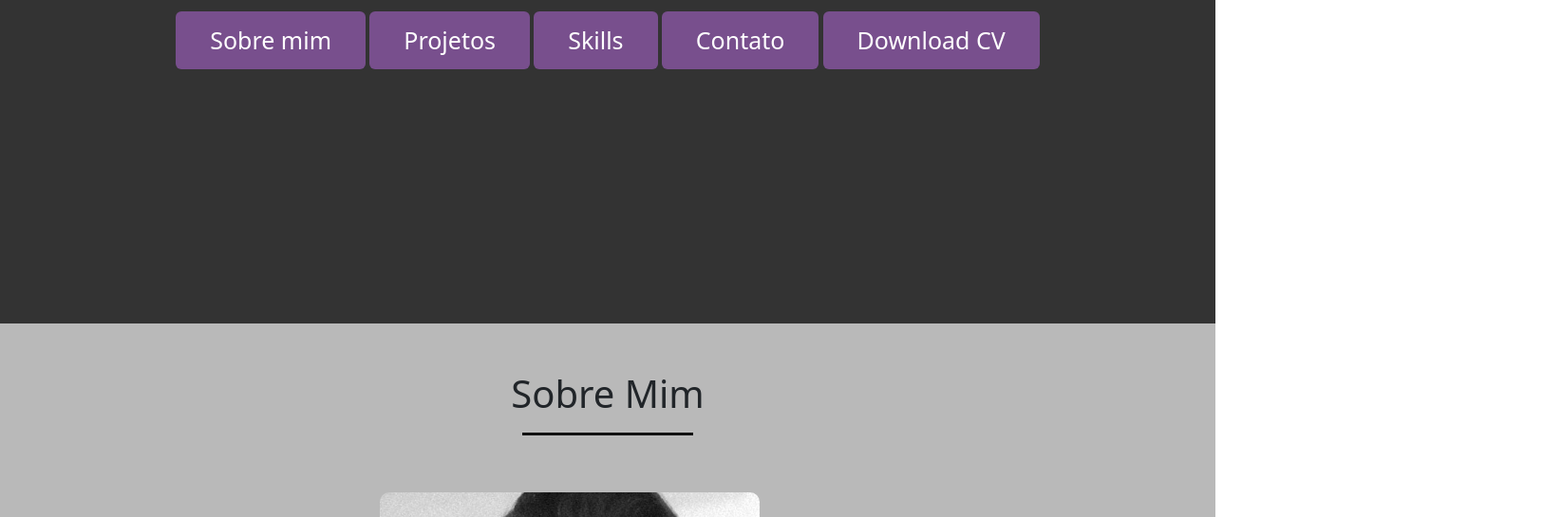
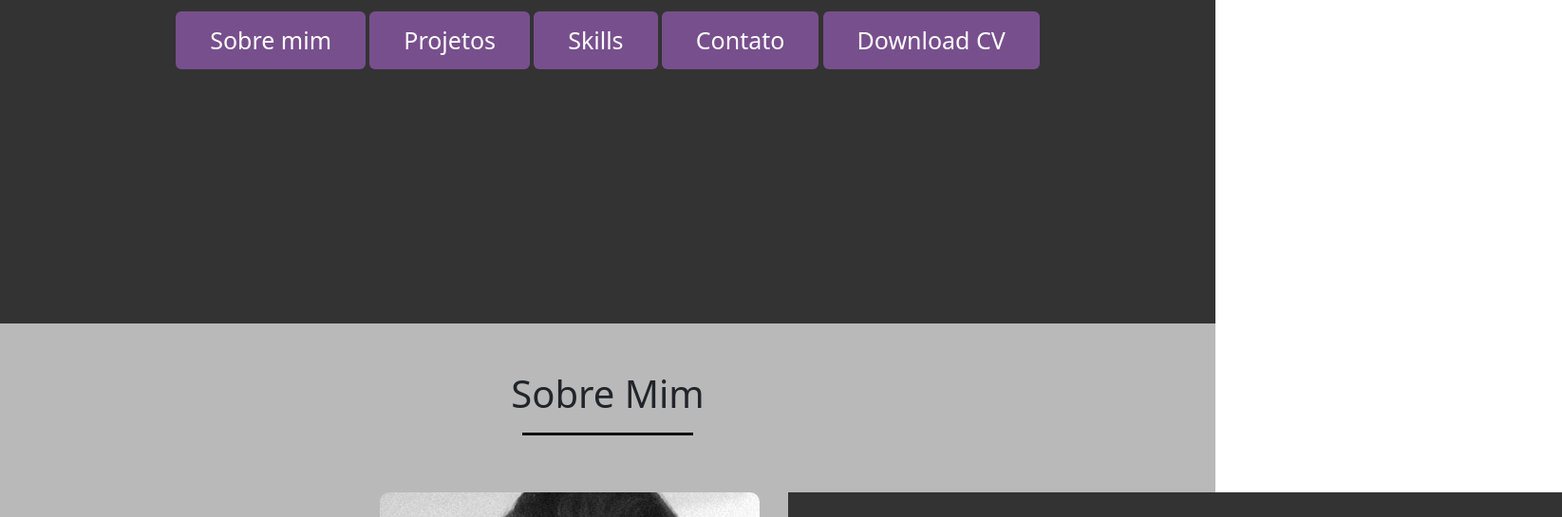
Before and after one commit to rafaellamarquess/portfolio, a website with bundled scripts: page docs/index.html in a window 1280 px wide. Shown: the part 459-1004 px from the top of the page at 95% size, 1645 px wide, since content can reach past the window. Built offline with nearby package versions, Linux system fonts and the light colour scheme; no server answers; files whose address does not match are found by name.

Commit message:
axios error

```diff
--- a/docs/index.html
+++ b/docs/index.html
@@ -138,7 +138,7 @@
 <script src="https://cdn.jsdelivr.net/npm/bootstrap@5.2.3/dist/js/bootstrap.min.js"
   integrity="sha384-cuYeSxntonz0PPNlHhBs68uyIAVpIIOZZ5JqeqvYYIcEL727kskC66kF92t6Xl2V" crossorigin="anonymous"></script>
 <script src="https://cdnjs.cloudflare.com/ajax/libs/typed.js/2.0.12/typed.min.js"></script>
-<script src="./node_modules/axios/dist/axios.min.js"></script>
+<script src="https://cdn.jsdelivr.net/npm/axios/dist/axios.min.js"></script>
 
 
 </html>
```
Also changed, not shown: 1 other file.
